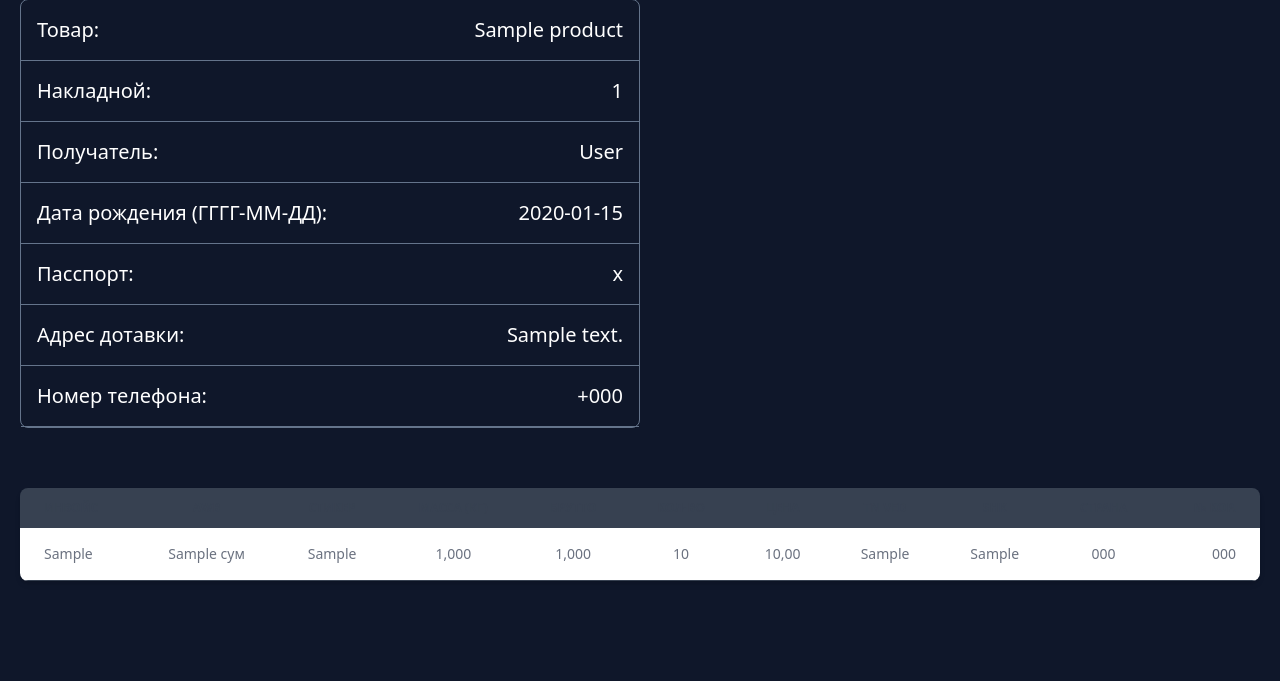
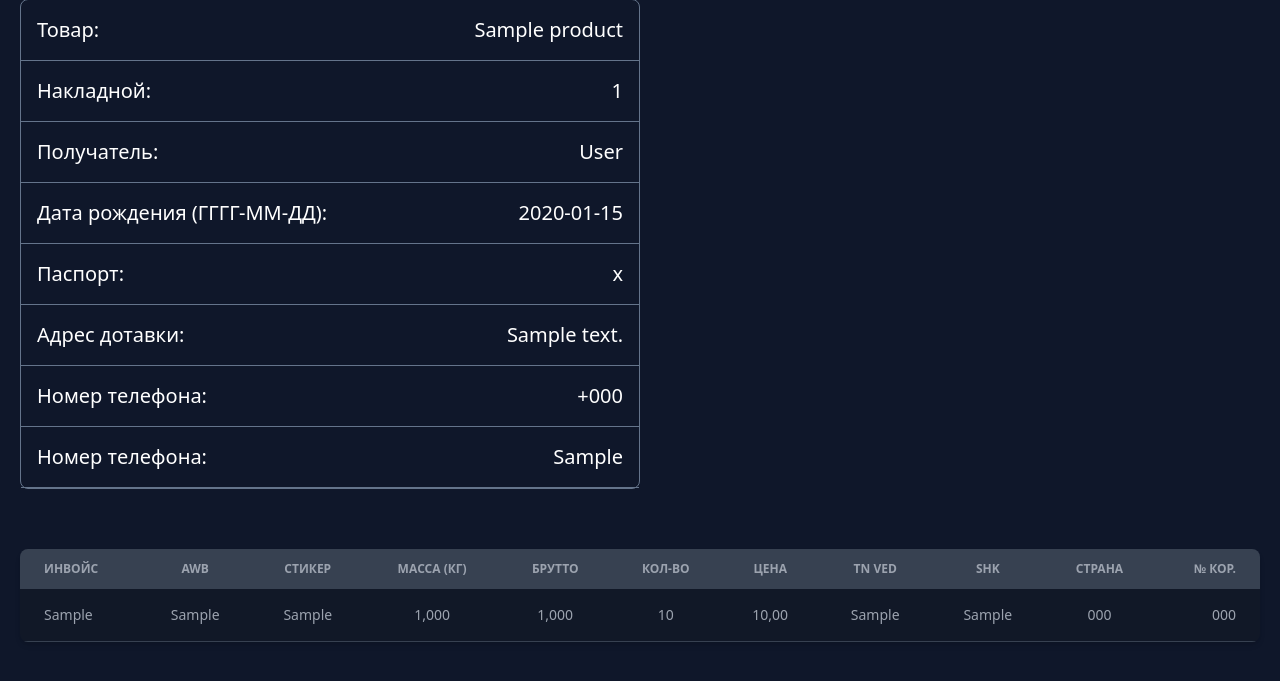
Before and after one commit to ulugbek101/invoices-storage, a Django app: page /00000000-0000-0000-0000-000000000001/ in a window 1280 px wide. Shown: the part 81-762 px from the top of the page. Run offline with Django 5.2, Linux system fonts and the light colour scheme; a user stored in the database is signed in; tables that the repository leaves empty hold one stand-in row (values such as "Sample post"); some libraries are stand-ins or nearby versions.

Commit message:
Update UI

```diff
--- a/app_main/models.py
+++ b/app_main/models.py
@@ -15,8 +15,8 @@ class DeliveryBatch(models.Model):
     total_price = models.DecimalField(max_digits=18, decimal_places=2)
 
     class Meta:
-        verbose_name = "Поставка"
-        verbose_name_plural = "Поставки"
+        verbose_name = "Поставка товара"
+        verbose_name_plural = "Поставки товаров"
         ordering = ["-send_date", "sender_name"]
 
     def __str__(self):
@@ -65,8 +65,8 @@ class ExcelDocument(models.Model):
     created = models.DateTimeField(auto_now_add=True)
 
     class Meta:
-        verbose_name = "Excel документ"
-        verbose_name_plural = "Excel документы"
+        verbose_name = "Excel документ для товара"
+        verbose_name_plural = "Excel документы для товаров"
 
     def __str__(self):
         return f"{self.created}"
--- a/templates/detail.html
+++ b/templates/detail.html
@@ -25,7 +25,7 @@
                     <span class="text-white text-xl font-medium text-end max-w-[20rem]">{{ product.recipient_birthdate }}</span>
                 </p>
                 <p class="border-b border-b-slate-500 flex flex-row items-center justify-between p-4">
-                    <span class="text-white text-xl">Пасспорт:</span>
+                    <span class="text-white text-xl">Паспорт:</span>
                     <span class="text-white text-xl font-medium text-end max-w-[20rem]">{{ product.recipient_passport|cut:" "|slice:"0:2" }} {{ product.recipient_passport|cut:" "|slice:"2:" }}</span>
                 </p>
                 <p class="border-b border-b-slate-500 flex flex-row items-center justify-between p-4">
@@ -36,11 +36,15 @@
                     <span class="text-white text-xl">Номер телефона:</span>
                     <span class="text-white text-xl font-medium text-end max-w-[20rem]">+{{ product.recipient_phonenumber }}</span>
                 </p>
+                <p class="border-b border-b-slate-500 flex flex-row items-center justify-between p-4">
+                    <span class="text-white text-xl">Номер телефона:</span>
+                    <span class="text-white text-xl font-medium text-end max-w-[20rem]">{{ product.recipient_pinfl }}</span>
+                </p>
             </div>
         </div>
         <div class="relative overflow-x-auto shadow-md sm:rounded-lg mx-5 my-10">
-            <table class="w-full text-sm text-left rtl:text-right text-gray-500 text-gray-400">
-                <thead class="text-xs text-gray-700 uppercase bg-gray-50 bg-gray-700 text-gray-400">
+            <table class="w-full text-sm text-left rtl:text-right text-gray-400">
+                <thead class="text-xs uppercase bg-gray-700 text-gray-400">
                     <tr>
                         <th scope="col" class="px-6 py-3 text-start">
                             Инвойс
@@ -78,12 +82,12 @@
                     </tr>
                 </thead>
                 <tbody>
-                        <tr class="odd:bg-white odd:bg-gray-900 even:bg-gray-50 even:bg-gray-800 border-b border-gray-700 border-gray-200">
+                        <tr class="odd:bg-gray-900 even:bg-gray-50 even:bg-gray-800 border-b border-gray-700 border-gray-200">
                             <td class="px-6 py-4 text-start">
                                 {{ product.invoice }}
                             </td>
                             <td class="px-6 py-4 text-center">
-                                {{ product.awb }} сум
+                                {{ product.awb }}
                             </td>
                             <td class="px-6 py-4 text-center">
                                 {{ product.sticker }}
--- a/templates/index.html
+++ b/templates/index.html
@@ -4,8 +4,8 @@
 
     <div style="background: #0f172a;" class="absolute flex items-center justify-center h-full w-full dark:bg-slate-900 bg-white top-1/2 left-1/2 -translate-x-1/2 -translate-y-1/2">
         <div class="flex items-center gap-5">
-            <a href="{% url 'invoices' %}" class="hover:cursor-pointer bg-blue-600 rounded-md text-white text-md active:scale-95 transition hover:bg-blue-700 px-2 py-3">Накладные</a>
-            <a href="{% url 'suppliers' %}" class="hover:cursor-pointer bg-blue-600 rounded-md text-white text-md active:scale-95 transition hover:bg-blue-700 px-2 py-3">Поставщики</a>
+            <a href="{% url 'invoices' %}" class="hover:cursor-pointer bg-blue-600 rounded-md text-white text-md active:scale-95 transition hover:bg-blue-700 px-2 py-3">Azon & Wildberries</a>
+            <a href="{% url 'suppliers' %}" class="hover:cursor-pointer bg-blue-600 rounded-md text-white text-md active:scale-95 transition hover:bg-blue-700 px-2 py-3">FedEx</a>
         </div>
     </div>
 
--- a/templates/invoices.html
+++ b/templates/invoices.html
@@ -8,7 +8,7 @@
 
                 <div class="relative overflow-x-auto shadow-md sm:rounded-lg mx-5">
                     <table class="w-full text-sm text-left rtl:text-right text-gray-500 text-gray-400">
-                        <thead class="text-xs text-gray-700 uppercase bg-gray-50 bg-gray-700 text-gray-400">
+                        <thead class="text-xs uppercase bg-gray-700 text-gray-400">
                             <tr>
                                 <th scope="col" class="px-6 py-3">
                                     №
@@ -35,7 +35,7 @@
                         </thead>
                         <tbody>
                             {% for product in products %}
-                                <tr class="odd:bg-white odd:bg-gray-900 even:bg-gray-50 even:bg-gray-800 border-b border-gray-700 border-gray-200">
+                                <tr class="dd:bg-gray-900 even:bg-gray-50 even:bg-gray-800 border-b border-gray-700 border-gray-200">
                                     <th scope="row" class="px-6 py-4 font-medium text-gray-900 whitespace-nowrap text-white">
                                         {{ forloop.counter }}
                                     </th>
@@ -49,7 +49,7 @@
                                         {{ product.quantity }}
                                     </td>
                                     <td class="px-6 py-4">
-                                        {{ product.price }} сум
+                                        {{ product.price }} руб.
                                     </td>
                                     <td class="px-6 py-4">
                                         {{ product.recipient_fullname }}
--- a/templates/suppliers.html
+++ b/templates/suppliers.html
@@ -3,10 +3,10 @@
 
 {% block content %}
     <div style="background: #0f172a;" class="absolute flex flex-col gap-2 h-full w-full overflow-auto bg-slate-900 bg-white">
-        {% include 'components/_nav.html' with search_placeholder='Поиск по Отправителю или по Стране' redirect_to="/suppliers/" %}
+        {% include 'components/_nav.html' with search_placeholder='Поиск по накладному номеру' redirect_to="/suppliers/" %}
         <div class="relative overflow-x-auto shadow-md sm:rounded-lg mx-5 my-10">
             <table class="w-full text-sm text-left rtl:text-right text-gray-500 text-gray-400">
-                    <thead class="text-xs text-gray-700 uppercase bg-gray-50 bg-gray-700 text-gray-400">
+                    <thead class="text-xs uppercase bg-gray-700 text-gray-400">
                     <tr>
                         <th scope="col" class="px-6 py-3 text-start text-white">
                             №
```
